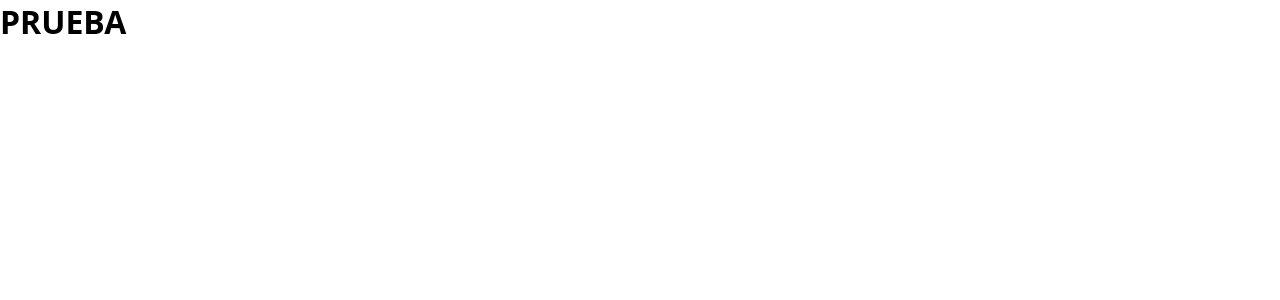
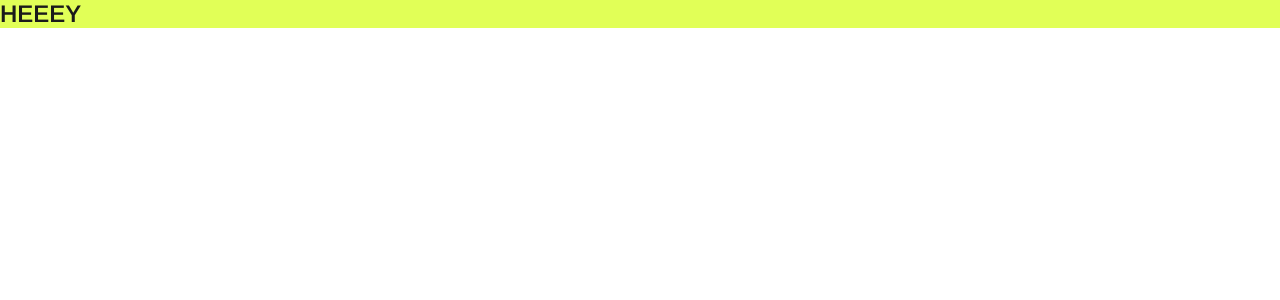
Before and after one commit to l-legren/Archive-Player, a React (Create React App) app: page / in a window 1280 px wide. Shown: the top 300 px of the page. Built offline with nearby package versions, Linux system fonts and the light colour scheme.

Commit message:
added ThemeProvider and OneFootball colors

```diff
--- a/public/index.html
+++ b/public/index.html
@@ -24,7 +24,10 @@
       work correctly both with client-side routing and a non-root public URL.
       Learn how to configure a non-root public URL by running `npm run build`.
     -->
-    <title>React App</title>
+    <title>Player Archive</title>
+    <style>
+      @import url('https://fonts.googleapis.com/css2?family=Arimo:wght@400;500;600&display=swap');
+    </style>
   </head>
   <body>
     <noscript>You need to enable JavaScript to run this app.</noscript>
--- a/src/App.tsx
+++ b/src/App.tsx
@@ -1,12 +1,17 @@
 import React from 'react';
+import { ThemeProvider } from 'styled-components';
+
+// Local imports
 import GlobalStyle from './global';
+import theme from './theme';
+import Header from './Components/Header/Header';
 
 const App:React.FC = () => {
   return (
-    <>
-      <GlobalStyle />
-      <h1>PRUEBA</h1>
-    </>
+      <ThemeProvider theme={theme}>
+          <GlobalStyle />
+          <Header></Header>
+      </ThemeProvider>
   );
 }
 
--- /dev/null
+++ b/src/Components/Header/Header.tsx
@@ -0,0 +1,14 @@
+import React from "react";
+import { HeaderWrapper, HeaderContent } from "./styles";
+
+const Header:React.FC = () => {
+    return (
+        <HeaderWrapper>
+            <HeaderContent>
+                <h2>HEEEY</h2>
+            </HeaderContent>
+        </HeaderWrapper>
+    );
+};
+
+export default Header;
--- /dev/null
+++ b/src/Components/Header/styles.tsx
@@ -0,0 +1,8 @@
+import styled from 'styled-components'
+
+export const HeaderWrapper = styled.div`
+    background-color: ${({ theme }) => theme.colors.primary};
+    color: ${({ theme }) => theme.colors.dark1};
+`;
+
+export const HeaderContent = styled.div``
--- a/src/global.ts
+++ b/src/global.ts
@@ -6,7 +6,7 @@ const GlobalStyle = createGlobalStyle`
         margin: 0;
         padding: 0;
         box-sizing:border-box;
-        font-family: 'Open Sans', sans-serif;
+        font-family: 'Arimo', sans-serif;
     }
     #root
     {
--- /dev/null
+++ b/src/theme.ts
@@ -0,0 +1,23 @@
+const theme = {
+    colors: {
+        dark1: "#1a1a1a",
+        light1: "#FFF",
+        primary: "#e1ff57",
+        secondary: "#ced4da",
+    },
+    fonts: ["sans-serif", "Roboto", "Comfortaa", "cursive"],
+    fontSizes: {
+        small: "1em",
+        medium: "2em",
+        large: "3em",
+    },
+    breakpoints: {
+        sm: "576px",
+        md: "768px",
+        lg: "992px",
+        xl: "1200px",
+        xxl: "1400px",
+    },
+};
+
+export default theme;
```
